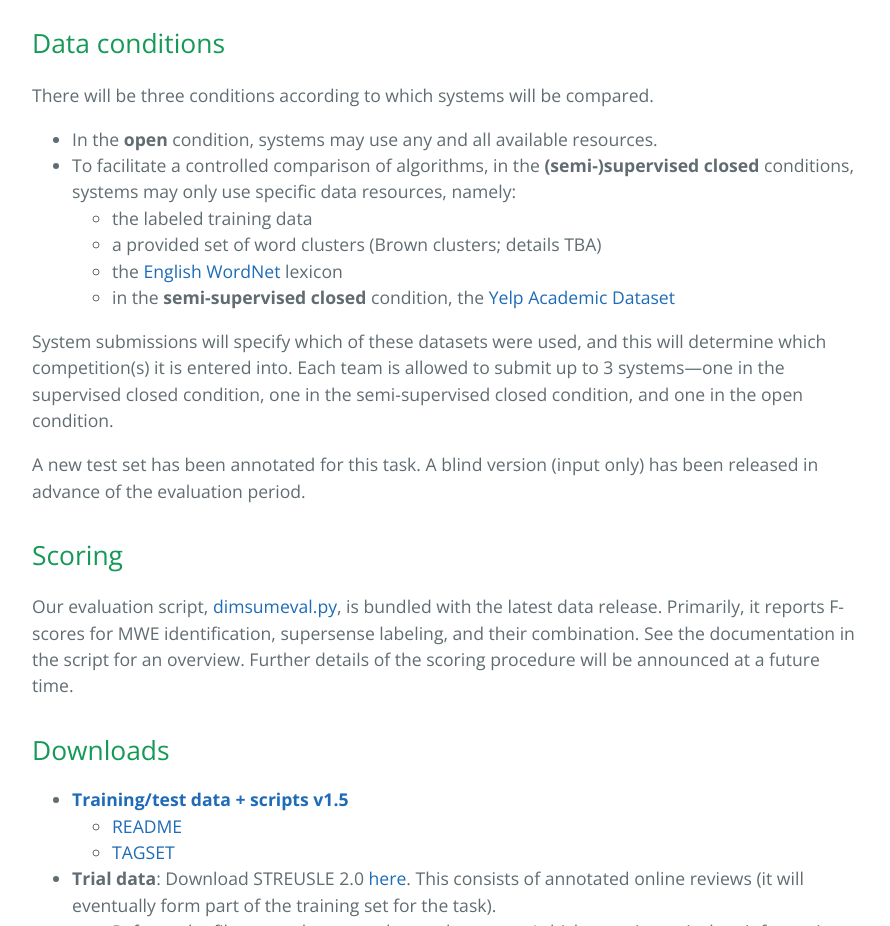
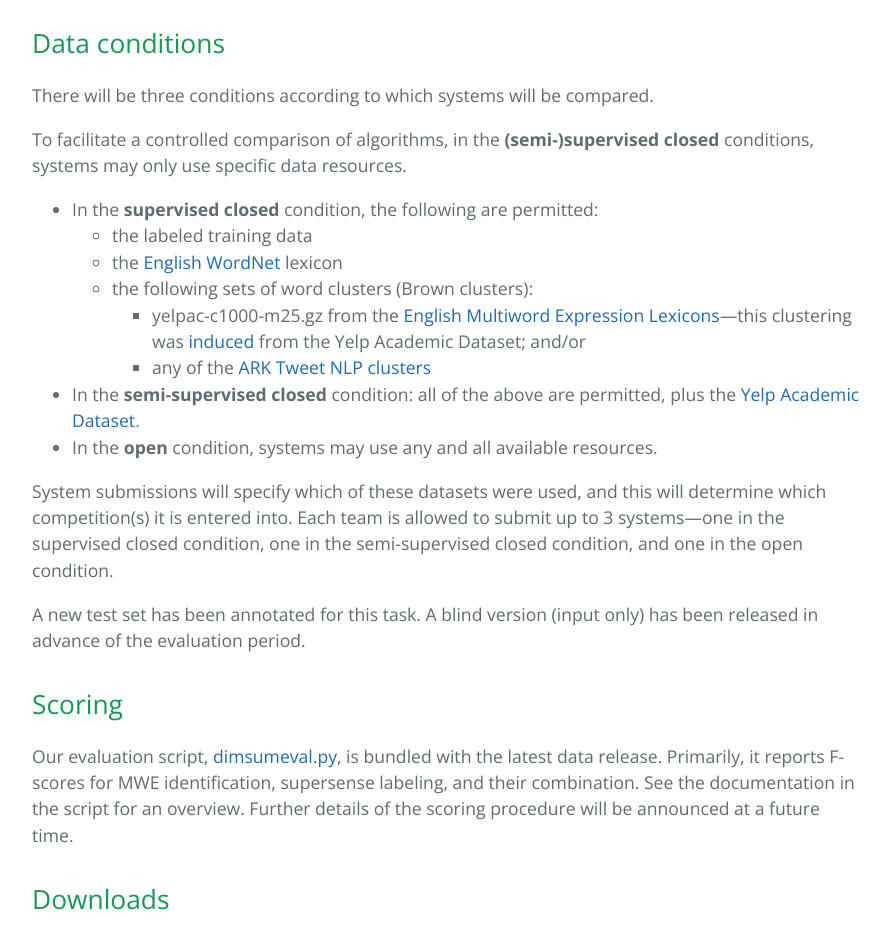
Before and after one commit to dimsum16/dimsum16.github.io, a plain HTML site: page index.html in a window 1280 px wide. Shown: the part 2100-3026 px from the top of the page, without its empty margins (192-1082 px from the left). Drawn offline with nearby package versions, Linux system fonts and the light colour scheme.

Commit message:
Replace master branch with page content via GitHub

```diff
--- a/index.html
+++ b/index.html
@@ -68,18 +68,26 @@
 
 <p>There will be three conditions according to which systems will be compared.</p>
 
+<p>To facilitate a controlled comparison of algorithms, in the <strong>(semi-)supervised closed</strong> conditions, systems may only use specific data resources. </p>
+
 <ul>
-<li>In the <strong>open</strong> condition, systems may use any and all available resources.</li>
-<li>To facilitate a controlled comparison of algorithms, in the <strong>(semi-)supervised closed</strong> conditions, systems may only use specific data resources, namely:
+<li>In the <strong>supervised closed</strong> condition, the following are permitted:
 
 <ul>
 <li>the labeled training data</li>
-<li>a provided set of word clusters (Brown clusters; details TBA)</li>
 <li>the <a href="http://wordnet.princeton.edu/">English WordNet</a> lexicon</li>
-<li>in the <strong>semi-supervised closed</strong> condition, the <a href="https://www.yelp.com/academic_dataset">Yelp Academic Dataset</a>
+<li>the following sets of word clusters (Brown clusters):
+
+<ul>
+<li>yelpac-c1000-m25.gz from the <a href="http://www.cs.cmu.edu/%7Eark/LexSem/">English Multiword Expression Lexicons</a>—this clustering was <a href="http://www.cs.cmu.edu/%7Eark/LexSem/mwelex/README.md">induced</a> from the Yelp Academic Dataset; and/or</li>
+<li>any of the <a href="http://www.cs.cmu.edu/%7Eark/TweetNLP/#resources">ARK Tweet NLP clusters</a>
 </li>
 </ul>
 </li>
+</ul>
+</li>
+<li>In the <strong>semi-supervised closed</strong> condition: all of the above are permitted, plus the <a href="https://www.yelp.com/academic_dataset">Yelp Academic Dataset</a>.</li>
+<li>In the <strong>open</strong> condition, systems may use any and all available resources.</li>
 </ul>
 
 <p>System submissions will specify which of these datasets were used, and this will determine which competition(s) it is entered into. Each team is allowed to submit up to 3 systems—one in the supervised closed condition, one in the semi-supervised closed condition, and one in the open condition.</p>
```
Also changed, not shown: params.json (+1 -1 lines).
